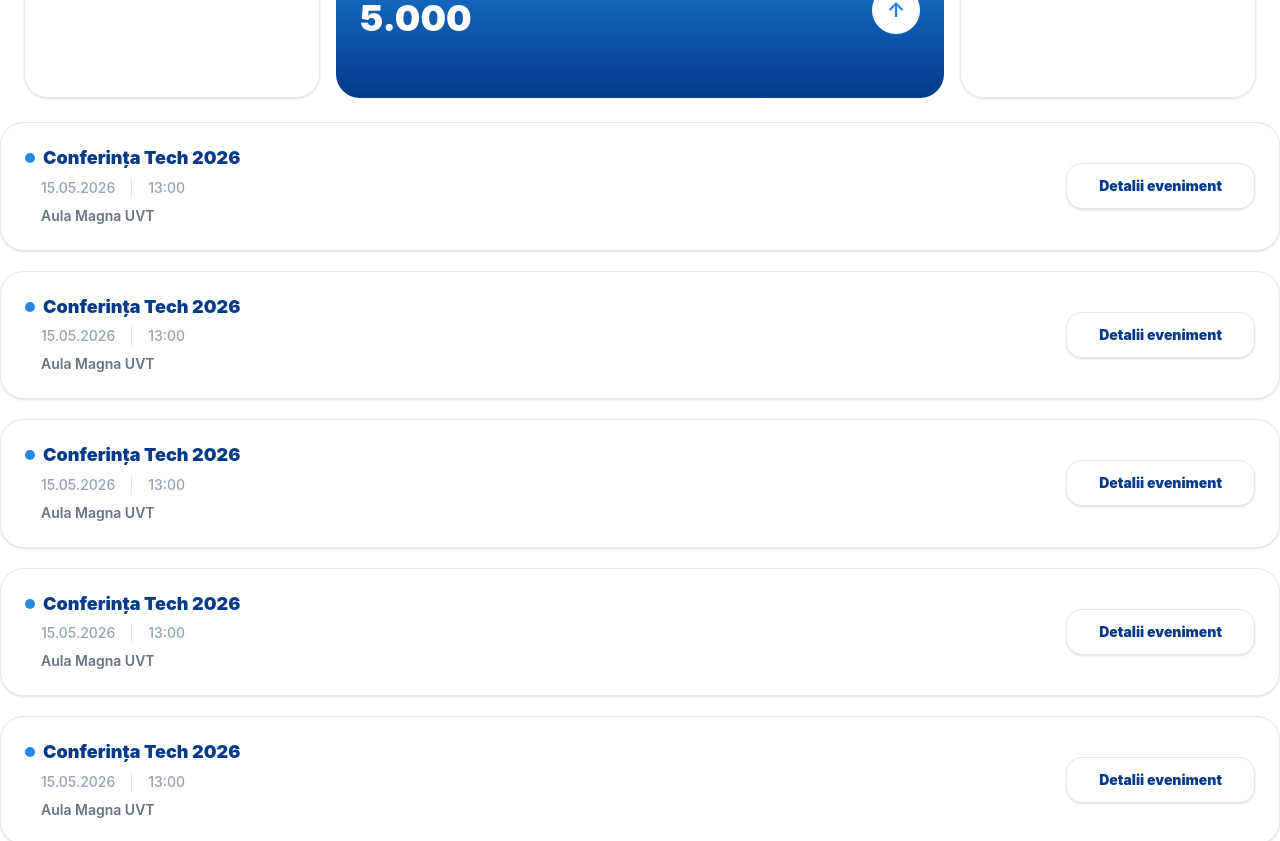
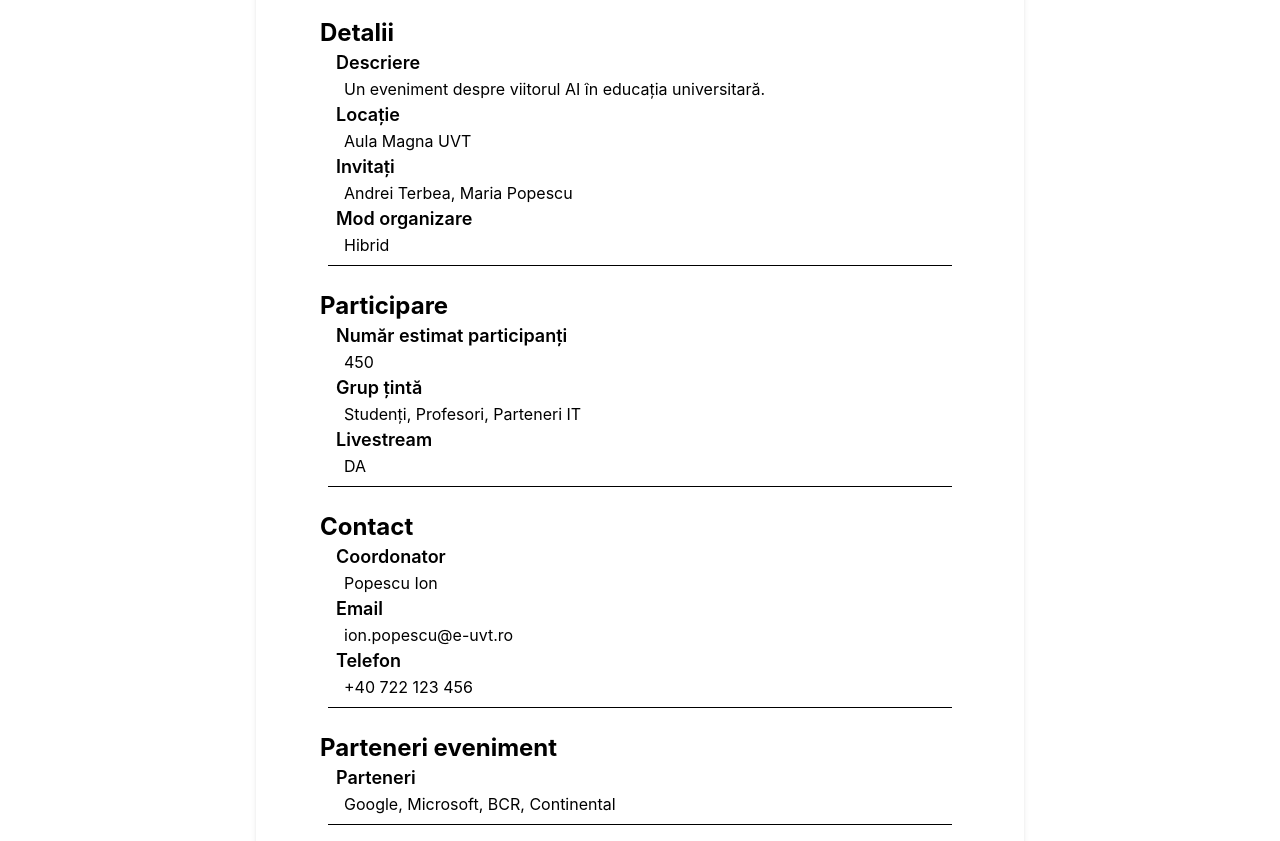
Before and after one commit to DanyParfene/UniEvent, a React (Vite) app in the folder FRONTEND/UniEvent/: page /eveniment in a window 1280 px wide. Shown: the part 740-1581 px from the top of the page. Built offline with nearby package versions, Linux system fonts and the light colour scheme.

Commit message:
Dashboard

```diff
--- a/FRONTEND/UniEvent/src/components/carousel/Carousel.tsx
+++ b/FRONTEND/UniEvent/src/components/carousel/Carousel.tsx
@@ -58,7 +58,7 @@
   console.log(visibleItems)
 
   return (
-    <div className="relative w-full max-w-7xl mx-auto px-4 md:px-12">
+    <div className="relative w-full max-w-7xl mx-auto px-4 md:px-12 py-5">
       <div className="overflow-hidden">
         <div
           className="-ml-4 flex transition-transform duration-500 ease-in-out"
--- a/FRONTEND/UniEvent/src/components/events/EventCard.tsx
+++ b/FRONTEND/UniEvent/src/components/events/EventCard.tsx
@@ -1,50 +1,67 @@
-import { eventData } from "./eventMainType";
+import { Link } from "@tanstack/react-router";
+import type { Section } from "./eventMainType";
 
-const getEventField = (label: string) => {
-  for (const section of eventData) {
+interface EventCardProps {
+  data: Section[];
+}
+
+const getEventField = (data: Section[], label: string): string => {
+  if (!data || !Array.isArray(data)) {
+    return "";
+  }
+
+  for (const section of data) {
     const field = section.fields.find((f) => f.label === label);
-    if (field) return field.value;
+    if (field) {
+      if (Array.isArray(field.value)) return "";
+      return String(field.value);
+    }
   }
+
   return "";
 };
 
-const EventCard = () => {
+const EventCard = ({ data }: EventCardProps) => {
   return (
-    <div className="group max-w-7xl w-full mx-auto
+    <div
+      className="group max-w-7xl w-full mx-auto
                     flex flex-col sm:flex-row justify-between items-start sm:items-center
                     p-6 bg-white border border-gray-200 shadow-sm rounded-3xl
-                    transition-all duration-300 hover:shadow-xl hover:shadow-blue-100/50">
-
+                    transition-all duration-300 hover:shadow-xl hover:shadow-blue-100/50"
+    >
       <div className="flex flex-col w-full sm:w-auto">
         <div className="flex items-center gap-2 mb-1">
-           <span className="w-2.5 h-2.5 rounded-full bg-[#2588e7] shrink-0"></span>
-           <h1 className="text-base md:text-lg font-black text-[#033a89] leading-tight">
-             {getEventField("Denumire eveniment")}
-           </h1>
+          <span className="w-2.5 h-2.5 rounded-full bg-[#2588e7] shrink-0"></span>
+          <h1 className="text-base md:text-lg font-black text-[#033a89] leading-tight">
+            {getEventField(data, "Denumire eveniment")}
+          </h1>
         </div>
 
         <div className="flex flex-wrap gap-x-4 gap-y-1 mt-1 ml-4 text-gray-400">
           <p className="text-sm font-medium">
-            {getEventField("Dată eveniment")}
+            {getEventField(data, "Dată eveniment")}
           </p>
           <p className="text-sm font-medium sm:border-l sm:border-gray-200 sm:pl-4">
-            {getEventField("Oră eveniment")}
+            {getEventField(data, "Oră eveniment")}
           </p>
         </div>
 
         <p className="mt-2 ml-4 text-sm font-semibold text-gray-500 group-hover:text-[#2588e7] transition-colors">
-          {getEventField("Locație")}
+          {getEventField(data, "Locație")}
         </p>
       </div>
 
-      <button className="mt-6 sm:mt-0 sm:ml-6 w-full sm:w-auto px-8 py-3
+      <Link
+        to = "/eveniment"
+        className="mt-6 sm:mt-0 sm:ml-6 w-full sm:w-auto px-8 py-3
                         bg-white border border-gray-200 rounded-2xl shadow-sm
                         text-sm font-black text-[#033a89]
                         transition-all duration-300
                         hover:bg-[#033a89] hover:text-white cursor-pointer
-                        active:scale-95 shrink-0">
+                        active:scale-95 shrink-0"
+      >
         Detalii eveniment
-      </button>
+      </Link>
     </div>
   );
 };
--- /dev/null
+++ b/FRONTEND/UniEvent/src/components/events/EventList.tsx
@@ -0,0 +1,16 @@
+import EventCard from "./EventCard";
+import { eventData } from "./eventMainType";
+
+const EventList = () => {
+    const allEvents = [eventData, eventData, eventData, eventData, eventData];
+
+    return(
+        <div className="flex flex-col w-full items-center gap-5 my-10">
+            {allEvents.map((singleEvent, index) => (
+                <EventCard key={index} data={singleEvent}/>
+            ))}
+        </div>
+    );
+}
+
+export default EventList;
--- a/FRONTEND/UniEvent/src/components/events/eventMainType.ts
+++ b/FRONTEND/UniEvent/src/components/events/eventMainType.ts
@@ -8,7 +8,7 @@
 
 export const bannerLabel = "Afiș eveniment";
 
-type Section = {
+export type Section = {
   sectionTitle: string;
   fields: Field[];
 };
--- a/FRONTEND/UniEvent/src/routeTree.gen.ts
+++ b/FRONTEND/UniEvent/src/routeTree.gen.ts
@@ -15,7 +15,9 @@
 import { Route as FormRouteImport } from './routes/form'
 import { Route as FiltrareEvenimenteRouteImport } from './routes/filtrare-evenimente'
 import { Route as EvenimentRouteImport } from './routes/eveniment'
+import { Route as DashboardRouteImport } from './routes/dashboard'
 import { Route as CreateEventRouteImport } from './routes/create-event'
+import { Route as IndexRouteImport } from './routes/index'
 import { Route as ParteneriEditarePartnerIdRouteImport } from './routes/parteneri-editare.$partnerId'
 
 const ParteneriAdministrareRoute = ParteneriAdministrareRouteImport.update({
@@ -48,9 +50,19 @@
   path: '/eveniment',
   getParentRoute: () => rootRouteImport,
 } as any)
+const DashboardRoute = DashboardRouteImport.update({
+  id: '/dashboard',
+  path: '/dashboard',
+  getParentRoute: () => rootRouteImport,
+} as any)
 const CreateEventRoute = CreateEventRouteImport.update({
   id: '/create-event',
   path: '/create-event',
+  getParentRoute: () => rootRouteImport,
+} as any)
+const IndexRoute = IndexRouteImport.update({
+  id: '/',
+  path: '/',
   getParentRoute: () => rootRouteImport,
 } as any)
 const ParteneriEditarePartnerIdRoute =
@@ -61,7 +73,9 @@
   } as any)
 
 export interface FileRoutesByFullPath {
+  '/': typeof IndexRoute
   '/create-event': typeof CreateEventRoute
+  '/dashboard': typeof DashboardRoute
   '/eveniment': typeof EvenimentRoute
   '/filtrare-evenimente': typeof FiltrareEvenimenteRoute
   '/form': typeof FormRoute
@@ -71,7 +85,9 @@
   '/parteneri-editare/$partnerId': typeof ParteneriEditarePartnerIdRoute
 }
 export interface FileRoutesByTo {
+  '/': typeof IndexRoute
   '/create-event': typeof CreateEventRoute
+  '/dashboard': typeof DashboardRoute
   '/eveniment': typeof EvenimentRoute
   '/filtrare-evenimente': typeof FiltrareEvenimenteRoute
   '/form': typeof FormRoute
@@ -82,7 +98,9 @@
 }
 export interface FileRoutesById {
   __root__: typeof rootRouteImport
+  '/': typeof IndexRoute
   '/create-event': typeof CreateEventRoute
+  '/dashboard': typeof DashboardRoute
   '/eveniment': typeof EvenimentRoute
   '/filtrare-evenimente': typeof FiltrareEvenimenteRoute
   '/form': typeof FormRoute
@@ -94,7 +112,9 @@
 export interface FileRouteTypes {
   fileRoutesByFullPath: FileRoutesByFullPath
   fullPaths:
+    | '/'
     | '/create-event'
+    | '/dashboard'
     | '/eveniment'
     | '/filtrare-evenimente'
     | '/form'
@@ -104,7 +124,9 @@
     | '/parteneri-editare/$partnerId'
   fileRoutesByTo: FileRoutesByTo
   to:
+    | '/'
     | '/create-event'
+    | '/dashboard'
     | '/eveniment'
     | '/filtrare-evenimente'
     | '/form'
@@ -114,7 +136,9 @@
     | '/parteneri-editare/$partnerId'
   id:
     | '__root__'
+    | '/'
     | '/create-event'
+    | '/dashboard'
     | '/eveniment'
     | '/filtrare-evenimente'
     | '/form'
@@ -125,7 +149,9 @@
   fileRoutesById: FileRoutesById
 }
 export interface RootRouteChildren {
+  IndexRoute: typeof IndexRoute
   CreateEventRoute: typeof CreateEventRoute
+  DashboardRoute: typeof DashboardRoute
   EvenimentRoute: typeof EvenimentRoute
   FiltrareEvenimenteRoute: typeof FiltrareEvenimenteRoute
   FormRoute: typeof FormRoute
@@ -179,11 +205,25 @@
       preLoaderRoute: typeof EvenimentRouteImport
       parentRoute: typeof rootRouteImport
     }
+    '/dashboard': {
+      id: '/dashboard'
+      path: '/dashboard'
+      fullPath: '/dashboard'
+      preLoaderRoute: typeof DashboardRouteImport
+      parentRoute: typeof rootRouteImport
+    }
     '/create-event': {
       id: '/create-event'
       path: '/create-event'
       fullPath: '/create-event'
       preLoaderRoute: typeof CreateEventRouteImport
+      parentRoute: typeof rootRouteImport
+    }
+    '/': {
+      id: '/'
+      path: '/'
+      fullPath: '/'
+      preLoaderRoute: typeof IndexRouteImport
       parentRoute: typeof rootRouteImport
     }
     '/parteneri-editare/$partnerId': {
@@ -197,7 +237,9 @@
 }
 
 const rootRouteChildren: RootRouteChildren = {
+  IndexRoute: IndexRoute,
   CreateEventRoute: CreateEventRoute,
+  DashboardRoute: DashboardRoute,
   EvenimentRoute: EvenimentRoute,
   FiltrareEvenimenteRoute: FiltrareEvenimenteRoute,
   FormRoute: FormRoute,
--- a/FRONTEND/UniEvent/src/routes/__root.tsx
+++ b/FRONTEND/UniEvent/src/routes/__root.tsx
@@ -1,24 +1,12 @@
 import type { QueryClient } from "@tanstack/react-query";
 import { createRootRouteWithContext, Outlet } from "@tanstack/react-router";
 import Header from "../components/shared/Header";
-import Carousel from "../components/carousel/Carousel";
-import EventCard from "../components/events/EventCard";
-import Bento from "../components/charts/Bento";
 
 const RootLayout = () => {
   return (
     <div className="flex flex-col jusify-center items-center">
       <Header />
-      <Bento/>
-      <div className="flex flex-col w-full items-center gap-5 mb-30">
-        <EventCard />
-        <EventCard />
-        <EventCard />
-        <EventCard />
-        <EventCard />
-      </div>
-      <Carousel />
-      <Outlet />;
+      <Outlet />
     </div>
   );
 };
--- /dev/null
+++ b/FRONTEND/UniEvent/src/routes/dashboard.tsx
@@ -0,0 +1,18 @@
+import { createFileRoute } from '@tanstack/react-router'
+import Bento from '../components/charts/Bento';
+import Carousel from '../components/carousel/Carousel';
+import EventList from '../components/events/EventList';
+
+export const Route = createFileRoute('/dashboard')({
+  component: RouteComponent,
+})
+
+function RouteComponent() {
+  return(
+    <>
+      <Bento />
+      <EventList/>
+      <Carousel />
+    </>
+  );
+}
--- /dev/null
+++ b/FRONTEND/UniEvent/src/routes/index.tsx
@@ -0,0 +1,9 @@
+import { createFileRoute, redirect } from "@tanstack/react-router";
+
+export const Route = createFileRoute("/")({
+    beforeLoad: () => {
+        throw redirect({
+            to: "/dashboard",
+        })
+    },
+})
```
